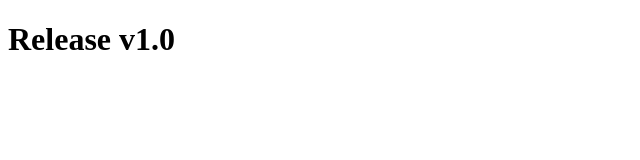
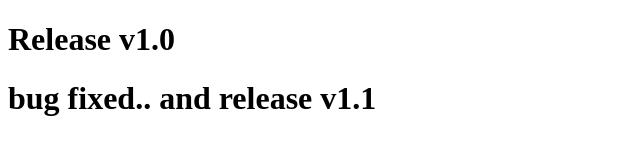
Before and after one commit to akhileshkr797/gitHub_Practice_5, a plain HTML site: page index.html in a window 1280 px wide. Shown: the whole page, without its empty margins (0-640 px from the left). Drawn offline with Linux system fonts and the light colour scheme.

Commit message:
bug fixed

```diff
--- a/index.html
+++ b/index.html
@@ -11,6 +11,7 @@
 <body>
 
     <h1>Release v1.0</h1>
+    <h1>bug fixed.. and release v1.1</h1>
 
 </body>
 
```
